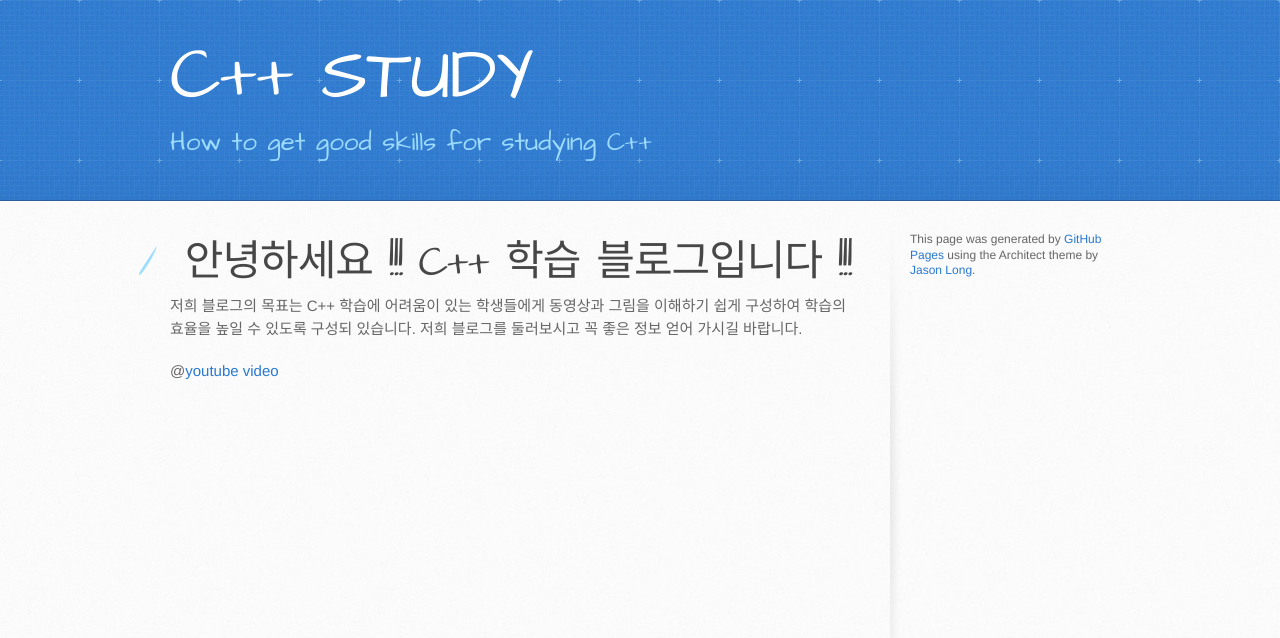
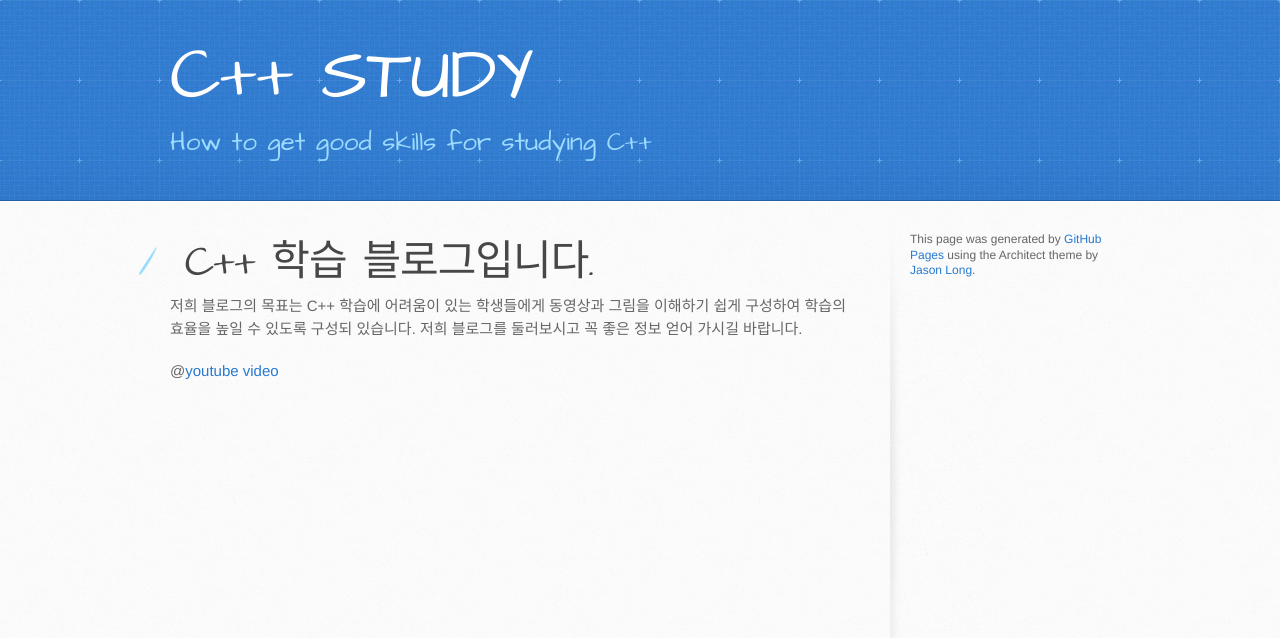
Before and after one commit to kklim25/kklim25.github.com, a Jekyll site: the page index.html, which Jekyll copies as it is, in a window 1280 px wide. Shown: the top 638 px of the page. Built offline with Jekyll 4.4.1, drawn with Linux system fonts in a browser that asks for light colours.

Commit message:
Update index.html
hi

```diff
--- a/index.html
+++ b/index.html
@@ -28,7 +28,7 @@
       <div class="inner clearfix">
         <section id="main-content">
           <h1>
-<a name="%EC%95%88%EB%85%95%ED%95%98%EC%84%B8%EC%9A%94--c-%ED%95%99%EC%8A%B5-%EB%B8%94%EB%A1%9C%EA%B7%B8%EC%9E%85%EB%8B%88%EB%8B%A4-" class="anchor" href="#%EC%95%88%EB%85%95%ED%95%98%EC%84%B8%EC%9A%94--c-%ED%95%99%EC%8A%B5-%EB%B8%94%EB%A1%9C%EA%B7%B8%EC%9E%85%EB%8B%88%EB%8B%A4-"><span class="octicon octicon-link"></span></a>안녕하세요 !!! C++ 학습 블로그입니다 !!!</h1>
+<a name="%EC%95%88%EB%85%95%ED%95%98%EC%84%B8%EC%9A%94--c-%ED%95%99%EC%8A%B5-%EB%B8%94%EB%A1%9C%EA%B7%B8%EC%9E%85%EB%8B%88%EB%8B%A4-" class="anchor" href="#%EC%95%88%EB%85%95%ED%95%98%EC%84%B8%EC%9A%94--c-%ED%95%99%EC%8A%B5-%EB%B8%94%EB%A1%9C%EA%B7%B8%EC%9E%85%EB%8B%88%EB%8B%A4-"><span class="octicon octicon-link"></span></a>C++ 학습 블로그입니다.</h1>
 
 <p>저희 블로그의 목표는 C++ 학습에 어려움이 있는 학생들에게 동영상과 그림을 이해하기 쉽게 구성하여 학습의 효율을 높일 수 있도록 구성되 있습니다. 저희 블로그를 둘러보시고 꼭 좋은 정보 얻어 가시길 바랍니다.</p>
 
```
